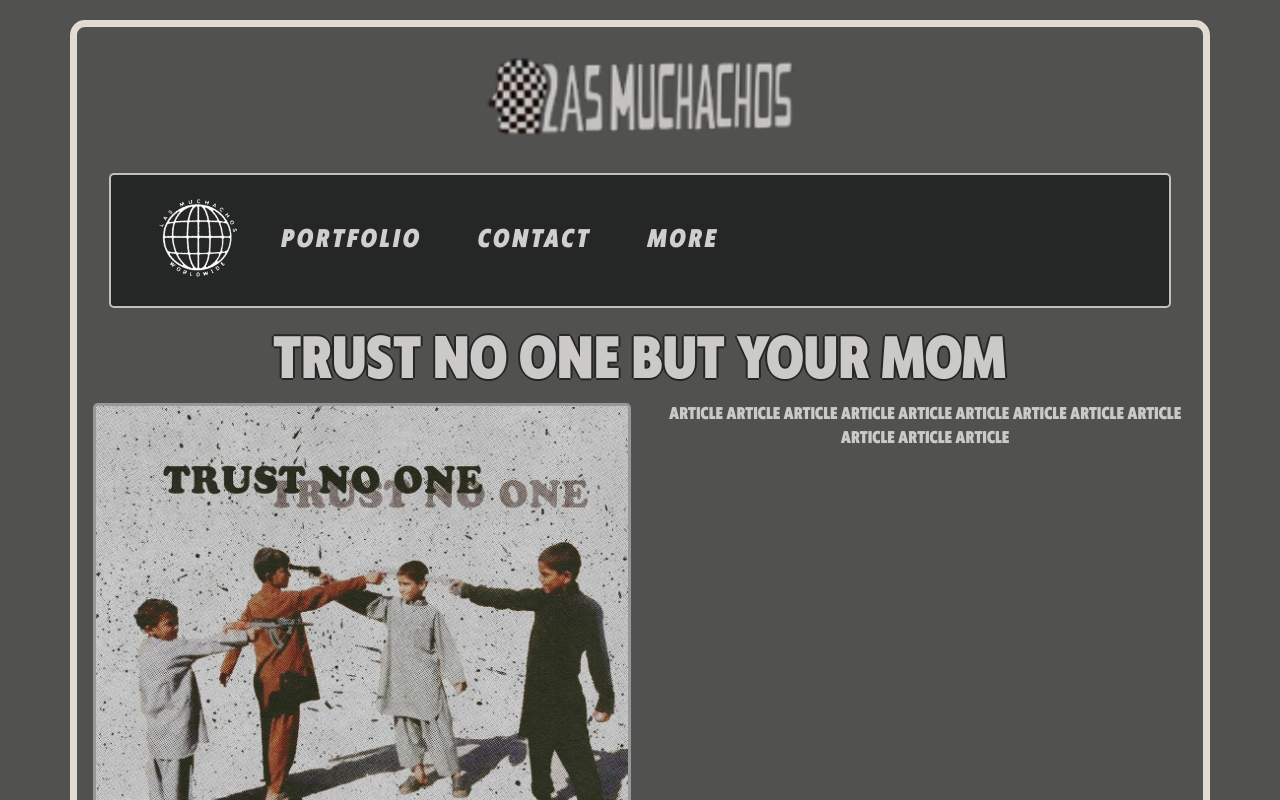
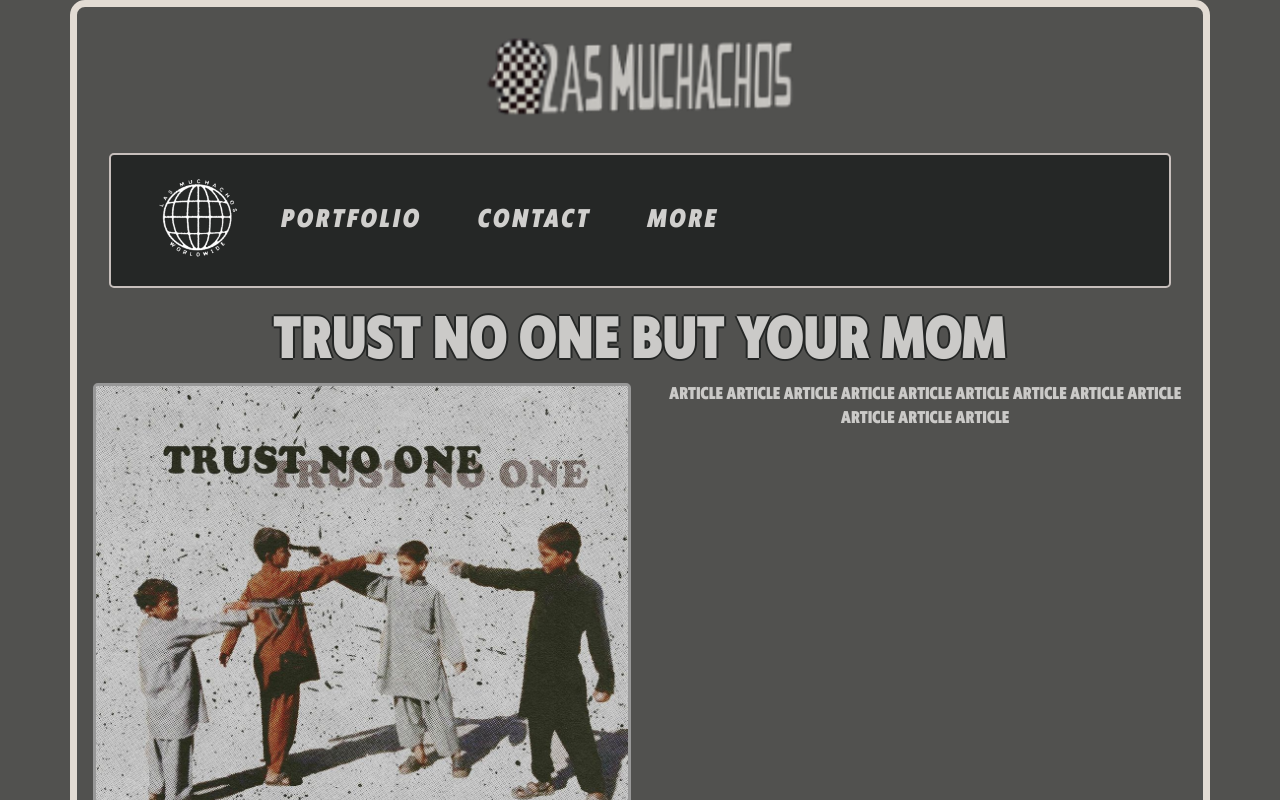
Before and after one commit to ericjiji3/las-muchachos, a React (Create React App) app: page / in a window 1280 px wide. Shown: the top 800 px of the page. Built offline with nearby package versions, Linux system fonts and the light colour scheme.

Commit message:
hehe deployed

```diff
--- a/src/components/Home.css
+++ b/src/components/Home.css
@@ -2,7 +2,7 @@
     /* height: 100vh; */
     font-family: 'klein';
     border: 7px solid #e2dbd3;
-    margin: 20px 0;
+    /* margin: 20px 0; */
     border-radius: 15px;
     padding: 0;
 }
```
